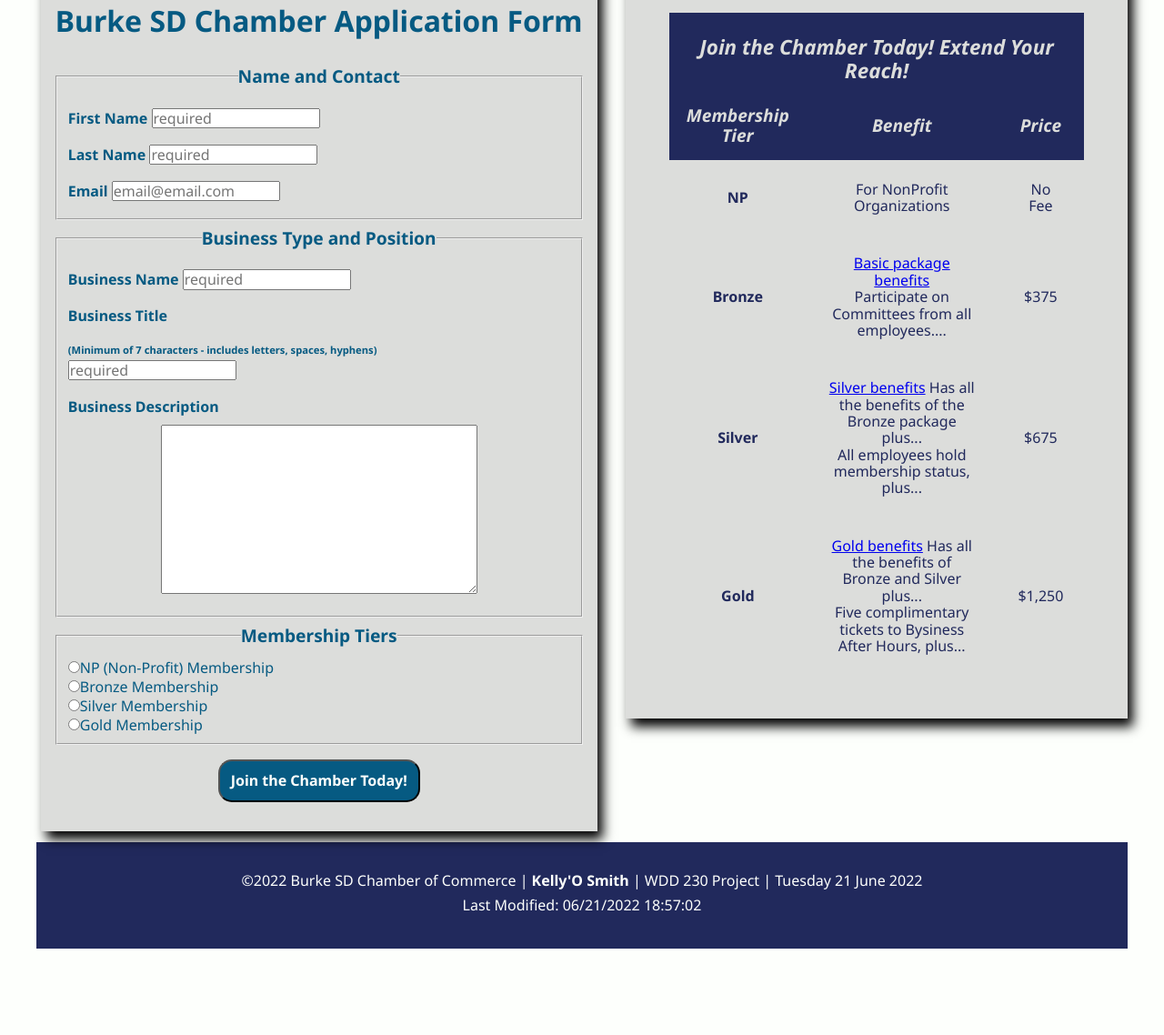
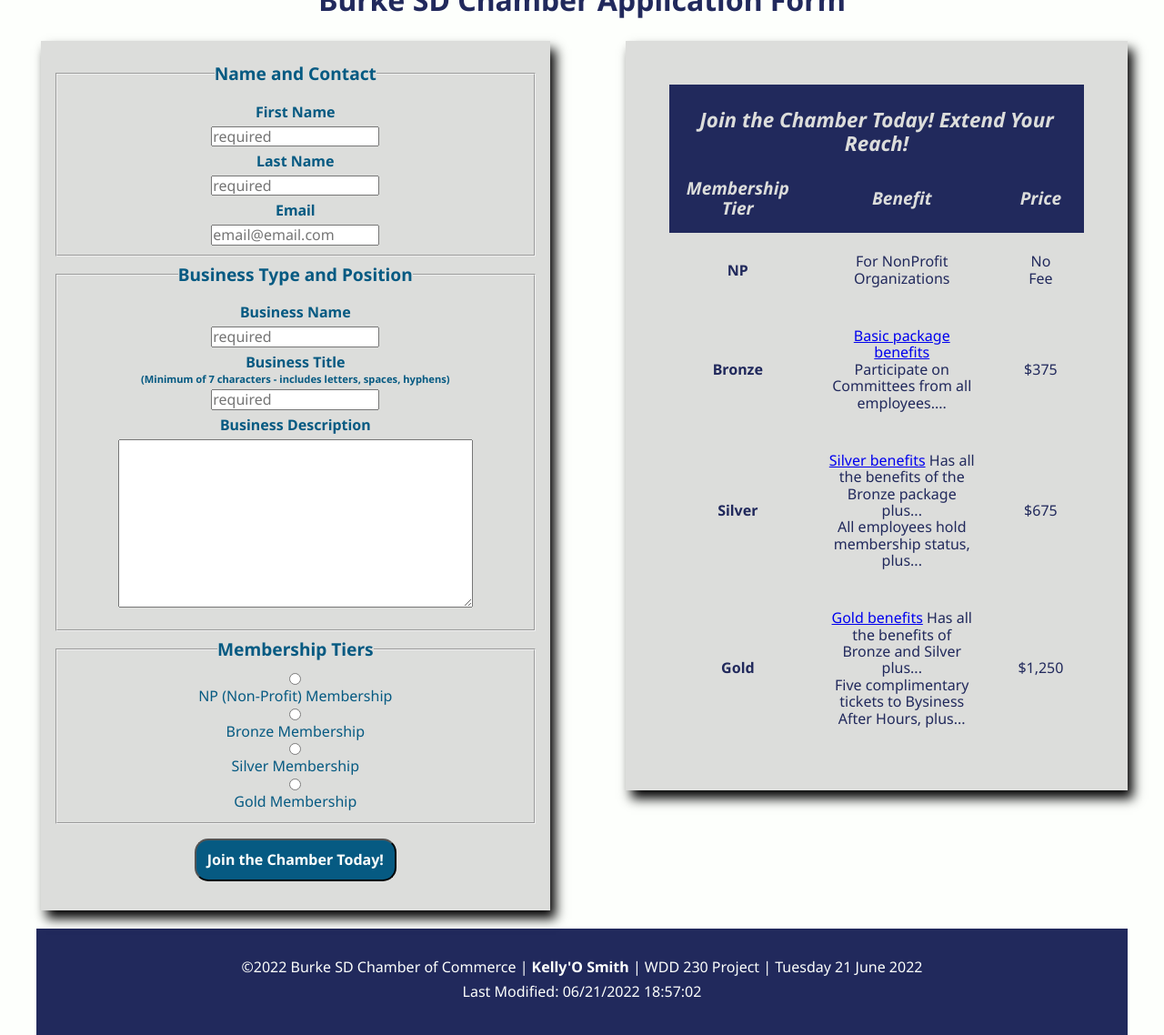
Before and after one commit to kellyo-sm/wdd230, a plain HTML site: page chamber/join.html in a window 1280 px wide. Shown: the part 414-1552 px from the top of the page at 91% size. Before the commit the page ends 1457 px from the top, so only its background shows below. Drawn offline with Linux system fonts and the light colour scheme; a web font is replaced by a local one.

Commit message:
join page fixes

```diff
--- /dev/null
+++ b/Lesson10/weather-api.html
@@ -0,0 +1,27 @@
+<!DOCTYPE html>
+<html lang="en">
+<head>
+    <meta charset="UTF-8">
+    <meta http-equiv="X-UA-Compatible" content="IE=edge">
+    <meta name="viewport" content="width=device-width, initial-scale=1.0">
+    <title>Weather API</title>
+    <meta name="description" content="Week 10 BYU-Idaho practice using an API with OpenWeatherMap">
+</head>
+<body>
+    <h1>OpenWeatherMap.org API Test</h1>
+    <p>The current temperature in Fairbanks, Alaska is <span id="current-temp"></span> &deg;F</p>
+    <h2>Current Condition Icon</h2>
+    <figure>
+        <img src="" alt="" id="weather-icon" />
+        <figcaption></figcaption>
+    </figure>
+
+
+    <footer>
+        <p>Kelly'O Smith | BYU-Idaho WDD 230 </p>
+        <p>API weather data obtained from OpenWeatherMap</p>
+
+        <script src="js/weatherapi.js"></script>
+    </footer>
+</body>
+</html>
--- a/chamber/css/base.css
+++ b/chamber/css/base.css
@@ -245,8 +245,20 @@ section p {
 join form
 */
 
+#joinapp {
+    justify-content: center;
+}
+
 .application {
     box-shadow: 6px 9px 12px #000;
+    /* max-width: 30rem; */
+    display: block;
+}
+
+input {
+    display: block;
+    margin: auto;
+
 }
 
 form input.submit-btn {
@@ -255,7 +267,9 @@ form input.submit-btn {
     background-color: #065a82;
     color: #FDFFFC;
     font-weight: bold;
-    margin: 1rem;
+    margin: 1rem auto;
+
+
 }
 
 fieldset legend {
@@ -265,24 +279,26 @@ fieldset legend {
 
 fieldset label.top {
     display: block;
-    text-align: left;
+    text-align: center;
     font-size: 1rem;
     font-weight: bold;
+    line-height: 2rem;
 }
 
 #busTitleWarn {
     font-size: 0.7rem;
     line-height: 0.2rem;
+    margin: 0.1rem auto 0.6rem auto;
+    text-align: center;
 }
 
 fieldset label.sbs {
     display: block;
-    text-align: left;
+    text-align: center;
 }
 
-
 .sbs {
-    line-height: 1.3rem;
+    line-height: 1.6rem;
 }
 
 
--- a/chamber/css/large.css
+++ b/chamber/css/large.css
@@ -72,7 +72,7 @@
     /* join page */
 
     .application {
-        max-width: 50%;
+        max-width: 75%;
         grid-column: 1;
         position: absolute;
 
@@ -87,7 +87,13 @@
         margin-top: 5px;
     }
 
+
+
     #join-footer {
-    margin-top: 6rem;
+    margin-top: 7rem;
 }
+
+    #content {
+       justify-items:left ;
+    }
 }
--- a/chamber/css/medium.css
+++ b/chamber/css/medium.css
@@ -10,4 +10,11 @@
         .spotlight-3 {
             display: grid;
         }
+
+
+    .application {
+        box-shadow: 6px 9px 12px #000;
+        width: 35rem;
+
+    }
 }
--- a/chamber/join.html
+++ b/chamber/join.html
@@ -65,50 +65,9 @@
     <main>
 
         <div>
-            <section class="application">
-                <div id="jointitle">
+            <div id="jointitle">
                     <h1>Burke SD Chamber Application Form</h1>
                 </div>
-                <div id="joinapp">
-                    <form action="thankyou.html" method="get" name="myForm">
-                    <fieldset>
-                        <legend>Name and Contact</legend>
-                        <label class="top">
-                            First Name <input type="text" name="fname" placeholder="required" required>
-                        </label>
-                        <label class="top">Last Name <input type="text" name="lname" placeholder="required" required></label>
-                        <label class="top">Email <input type="text" name="email" placeholder="email@email.com" required></label>
-
-                    </fieldset>
-
-                    <fieldset>
-                        <legend>Business Type and Position</legend>
-                        <label class="top">Business Name  <input type="text" name="busName" placeholder="required" required></label>
-                        <label class="top">Business Title
-                            <p id="busTitleWarn">(Minimum of 7 characters - includes letters, spaces, hyphens)</p> <input type="text" pattern="[a-zA-Z\s\-]{7,}" name="busTitle" placeholder="required">
-                        </label>
-                        <label class="top">Business Description</label>
-                        <textarea name="textarea" id="content" cols="40" rows="10"></textarea>
-                        <!-- hidden field that contains the current date and time that the form was submitted -->
-                        <input type="hidden" id="date" name="date" value="CurrentDate">
-                        <input type="hidden" id="time" name="time" value="CurrentTime">
-
-                    </fieldset>
-
-                    <fieldset class="tiers">
-                        <legend>Membership Tiers</legend>
-                        <label class="sbs"><input type="radio" name="NP">NP (Non-Profit) Membership</label>
-                        <label class="sbs"><input type="radio" name="Bronze">Bronze Membership</label>
-                        <label class="sbs"><input type="radio" name="Silver">Silver Membership</label>
-                        <label class="sbs"><input type="radio" name="gold">Gold Membership</label>
-                    </fieldset>
-
-                    <input type="submit" value="Join the Chamber Today!" name="button" class="submit-btn">
-
-                    </form>
-                </div>
-            </section>
-
             <table>
                 <thead>
                     <tr>
@@ -145,6 +104,55 @@
                 </tbody>
             </table>
 
+
+            <section class="application">
+
+
+
+
+
+                <div id="joinapp">
+                    <form action="thankyou.html" method="get" name="myForm">
+                    <fieldset>
+                        <legend>Name and Contact</legend>
+                        <label class="top">
+                            First Name <input type="text" name="fname" placeholder="required" required>
+                        </label>
+                        <label class="top">Last Name <input type="text" name="lname" placeholder="required" required></label>
+                        <label class="top">Email <input type="text" name="email" placeholder="email@email.com" required></label>
+
+                    </fieldset>
+
+                    <fieldset>
+                        <legend>Business Type and Position</legend>
+                        <label class="top">Business Name  <input type="text" name="busName" placeholder="required" required></label>
+                        <label class="top">Business Title
+                            <p id="busTitleWarn">(Minimum of 7 characters - includes letters, spaces, hyphens)</p> <input type="text" pattern="[a-zA-Z\s\-]{7,}" name="busTitle" placeholder="required">
+                        </label>
+                        <label class="top">Business Description</label>
+                        <textarea name="textarea" id="content" cols="45" rows="10"></textarea>
+                        <!-- hidden field that contains the current date and time that the form was submitted -->
+                        <input type="hidden" id="date" name="date" value="CurrentDate">
+                        <input type="hidden" id="time" name="time" value="CurrentTime">
+
+                    </fieldset>
+
+                    <fieldset class="tiers">
+                        <legend>Membership Tiers</legend>
+                        <label class="sbs"><input type="radio" name="NP">NP (Non-Profit) Membership</label>
+                        <label class="sbs"><input type="radio" name="Bronze">Bronze Membership</label>
+                        <label class="sbs"><input type="radio" name="Silver">Silver Membership</label>
+                        <label class="sbs"><input type="radio" name="gold">Gold Membership</label>
+                    </fieldset>
+
+                    <input type="submit" value="Join the Chamber Today!" name="button" class="submit-btn">
+
+                    </form>
+                </div>
+            </section>
+
+
+
         </div>
 
     </main>
```
Also changed, not shown: Lesson10/js/weatherapi.js (added, +16 -0 lines), Lesson10/styles/weather.css (added).
